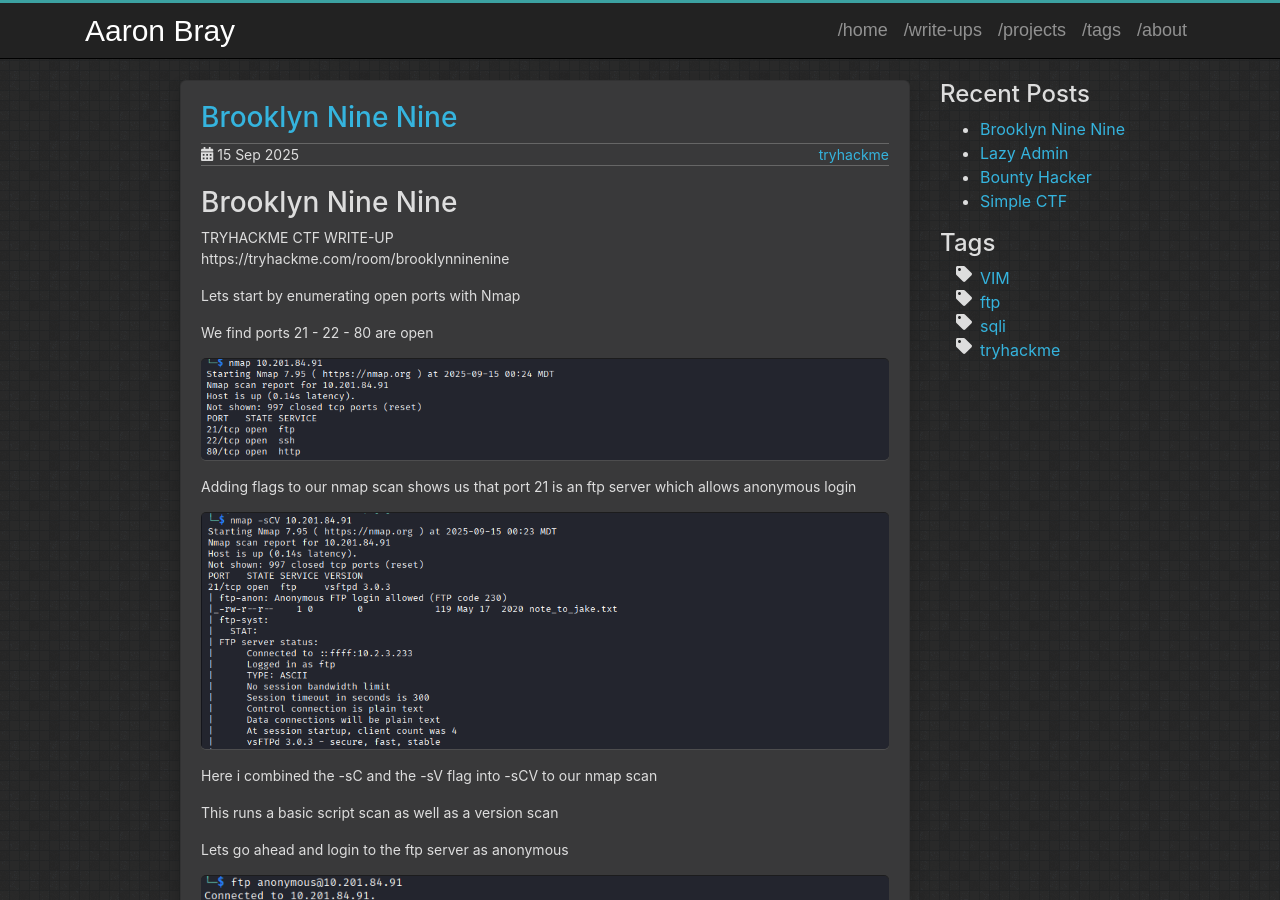
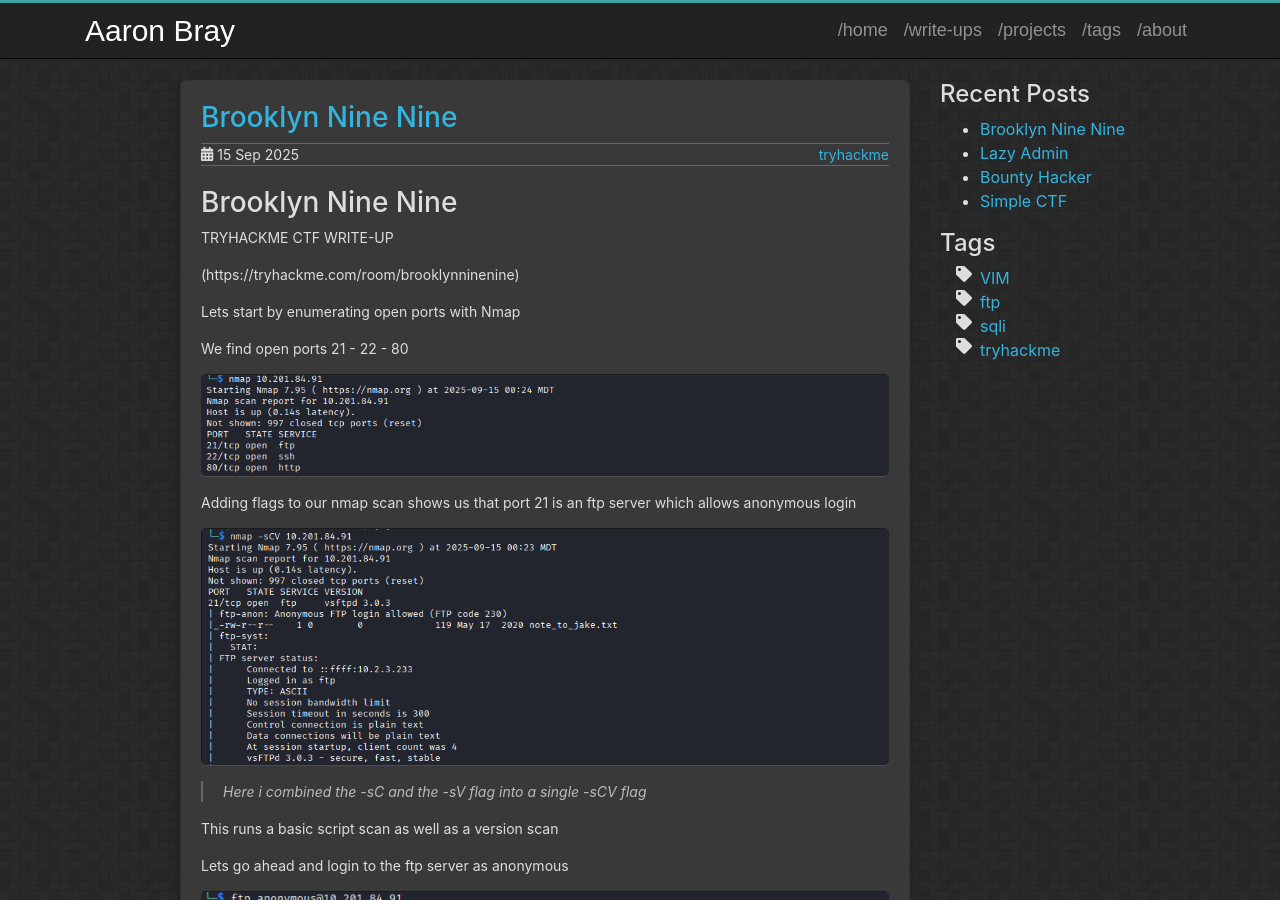
Before and after one commit to AaronBray/AaronBray.github.io, a Jekyll site: the page built from _posts/2025-09-15-Brooklyn_9_9.md, in a window 1280 px wide and 900 px high. Built offline with Jekyll 4.4.1, drawn with Linux system fonts in a browser that asks for light colours; some of the changed text lies outside the part shown.

Commit message:
Update 2025-09-15-Brooklyn_9_9.md

```diff
--- a/_posts/2025-09-15-Brooklyn_9_9.md
+++ b/_posts/2025-09-15-Brooklyn_9_9.md
@@ -9,12 +9,15 @@
 
 # Brooklyn Nine Nine
 TRYHACKME CTF WRITE-UP
-https://tryhackme.com/room/brooklynninenine
+
+(https://tryhackme.com/room/brooklynninenine)
+
+
 
 
 Lets start by enumerating open ports with Nmap
 
-We find ports 21 - 22 - 80 are open
+We find open ports 21 - 22 - 80
 
 
 ![img]({{ '/assets/images/1-brooklyn.png' | relative_url }}){: .center-image }
@@ -24,9 +27,11 @@
 
 ![img]({{ '/assets/images/2-brooklyn.png' | relative_url }}){: .center-image }
 
-Here i combined the -sC and the -sV flag into -sCV to our nmap scan
+
+>Here i combined the -sC and the -sV flag into a single -sCV flag
 
 This runs a basic script scan as well as a version scan
+
 
 
 Lets go ahead and login to the ftp server as anonymous
@@ -37,6 +42,7 @@
 
 Now that we are logged in
 We can now see a file labeled "note_to_jake.txt"
+
 Lets download this file to our machine using the "get" command
 
 
@@ -75,7 +81,8 @@
 
 Lets go ahead and login to an ssh session using our newly acquired username and password
 
->Username: Jake    Password:  [REDACTED]
+>Username: Jake
+>Password: [REDACTED]
 
 
 We can see that the password was accepted
@@ -103,7 +110,11 @@
 
 Running the command
 
->$ sudo -l
+
+>{% highlight bash %}
+$ sudo -l
+{% endhighlight bash %}
+
 
 We can see that we can run the "less" command as sudo
 
```
Also changed, not shown: other parts of _posts/2025-09-15-Brooklyn_9_9.md (+1 -1 lines).
